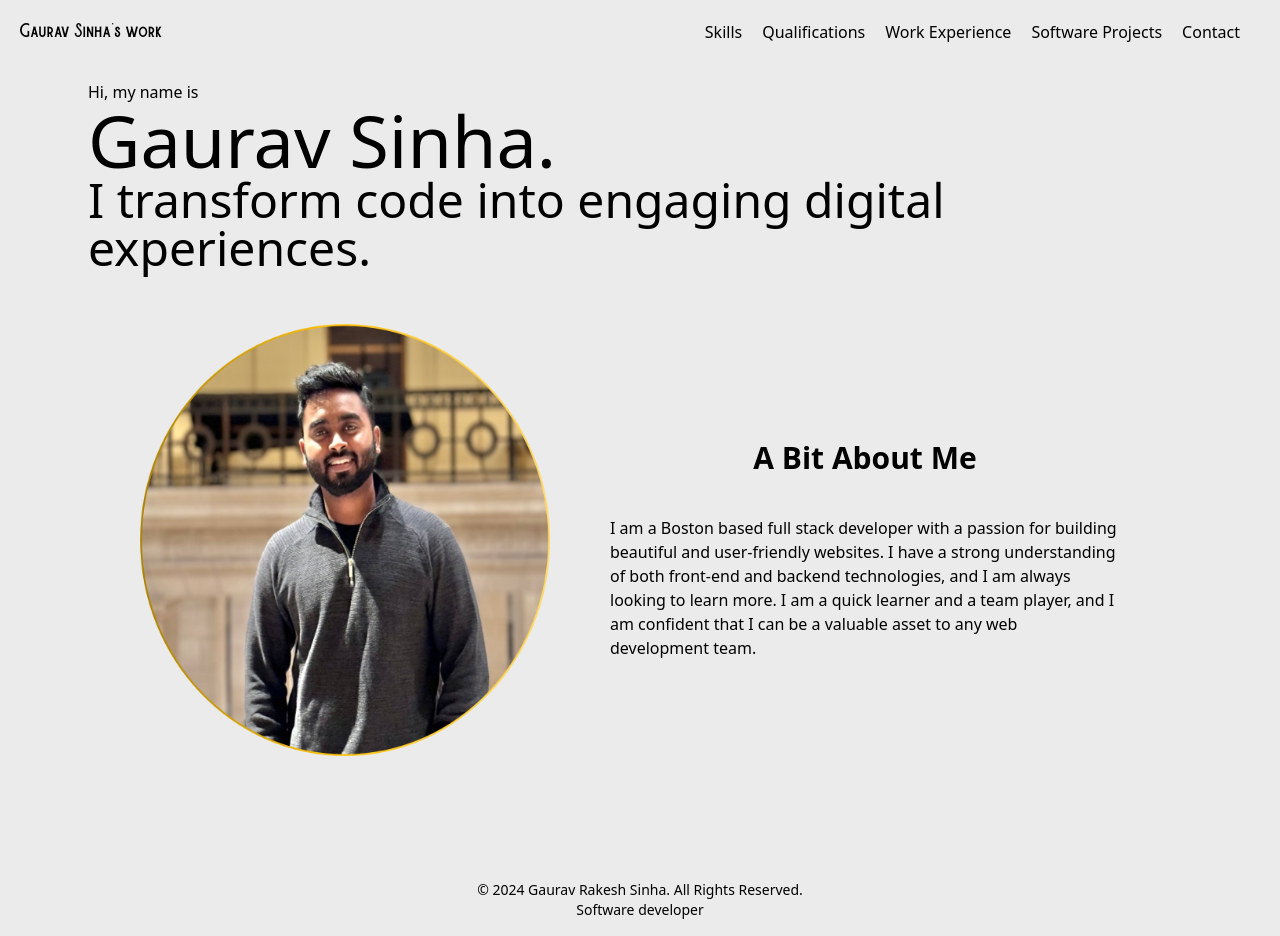
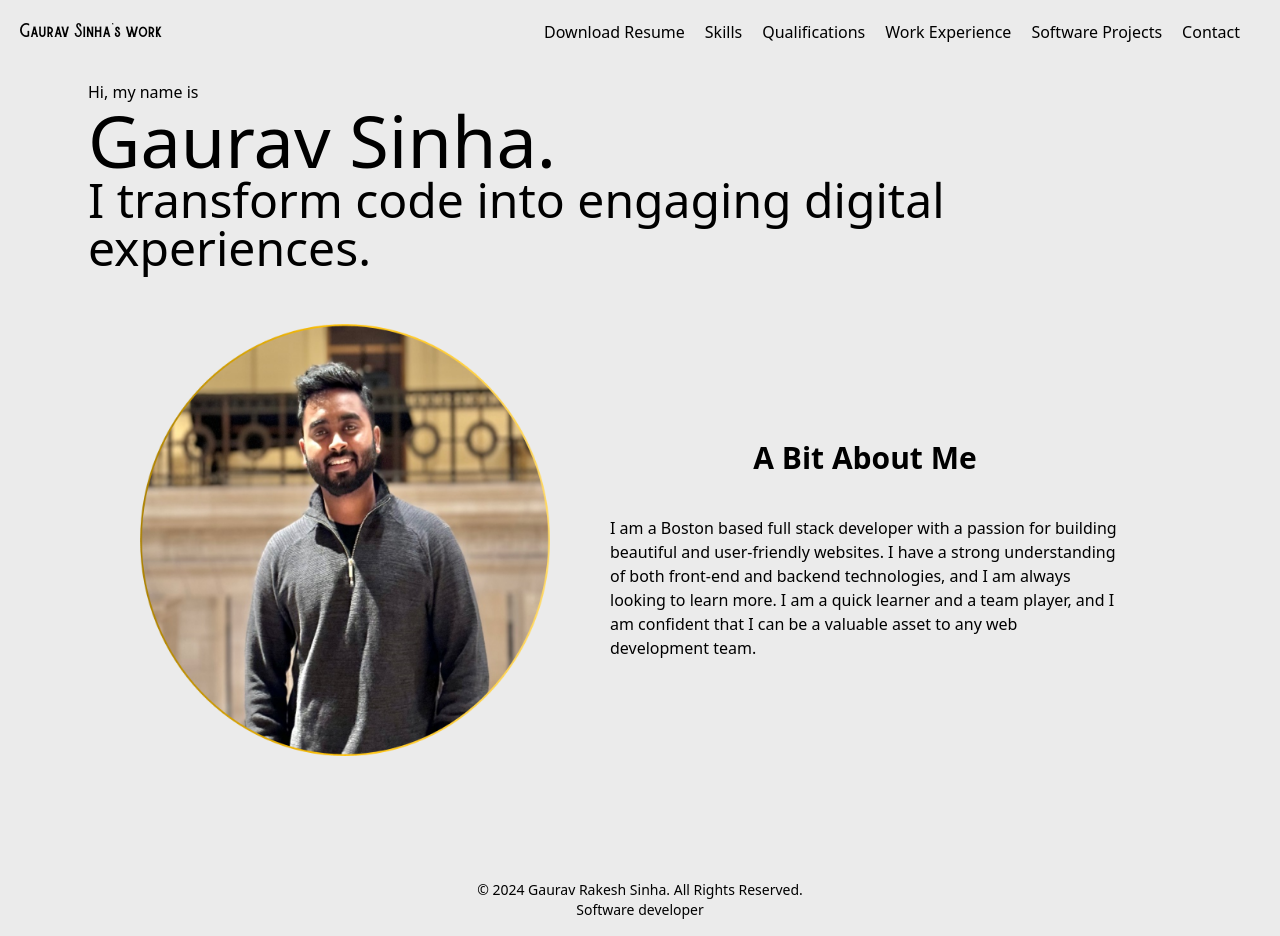
Before and after one commit to sinha-gaurav-7/gauravSinhaPortfolio, a Next.js app: page / in a window 1280 px wide. Built offline with nearby package versions, Linux system fonts and the light colour scheme.

Commit message:
Resume download option added

```diff
--- a/src/components/Navbar/index.js
+++ b/src/components/Navbar/index.js
@@ -1,6 +1,7 @@
 import React, { useState } from "react";
 import { useRouter } from "next/router";
 
+const RESUME_FILE_URL = "http://localhost:3000/Gaurav_Sinha_Resume_SD5.pdf";
 const Index = () => {
   const router = useRouter();
   const [menuOpen, setMenuOpen] = useState(false);
@@ -13,6 +14,16 @@ const Index = () => {
     router.push(path);
     setMenuOpen(false);
   };
+  function downloadFile(fileURL) {
+    console.log("downloadFile");
+    const fileName = "Gaurav_Sinha_Resume_SD5.pdf";
+    const aTag = document.createElement("a");
+    aTag.href = fileURL;
+    aTag.setAttribute("download", fileName);
+    document.body.appendChild(aTag);
+    aTag.click();
+    aTag.remove();
+  }
 
   return (
     <section>
@@ -81,6 +92,15 @@ const Index = () => {
               menuOpen ? "border-t border-gray-300 pt-2" : ""
             }`}
           >
+            <button onClick={() => downloadFile(RESUME_FILE_URL)}>
+              Download Resume
+            </button>
+          </li>
+          <li
+            className={`mr-5 cursor-pointer ${
+              menuOpen ? "border-t border-gray-300 pt-2" : ""
+            }`}
+          >
             <a
               onClick={() => handleNavLinkClick("/skills")}
               className="text-black"
```
Also changed, not shown: 1 other file (tests, documents, lock files or other folders).
